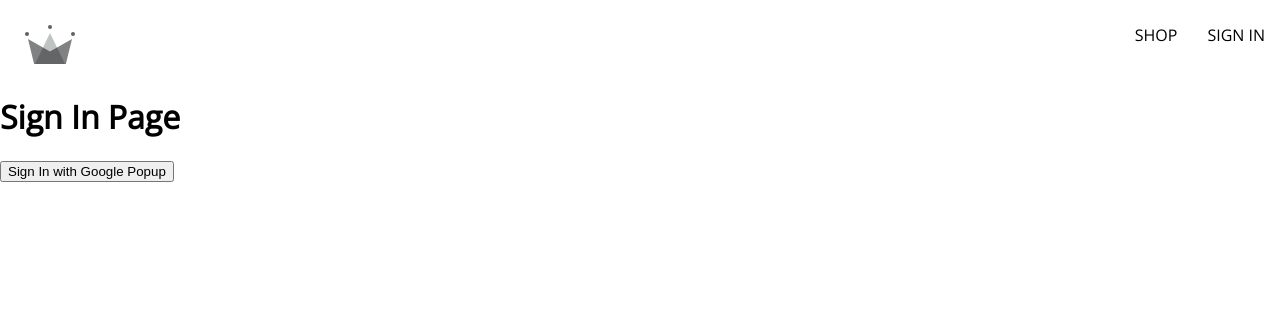
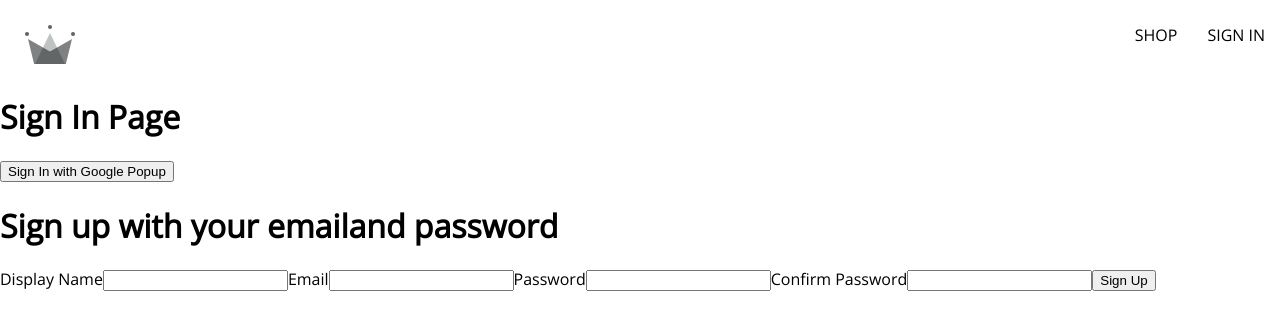
Before and after one commit to brakwaku/ntoma, a React (Create React App) app: page /shop in a window 1280 px wide. Shown: the top 330 px of the page. Built offline with nearby package versions, Linux system fonts and the light colour scheme; a web font is replaced by a local one.

Commit message:
Add initail sign up form

```diff
--- /dev/null
+++ b/src/components/sign-up-form/sign-up-form.component.jsx
@@ -0,0 +1,42 @@
+import { useState } from "react";
+
+const defaultFormFields = {
+    displayName: '',
+    email: '',
+    password: '',
+    confirmPassword: '',
+};
+
+const SignupForm = () => {
+    const [formFields, setFormFields] = useState(defaultFormFields);
+    const { displayName, email, password, confirmPassword } = formFields;
+
+    const handleChange = (e) => {
+        const { name, value } = e.target;
+
+        setFormFields({...formFields, [name]: value});
+    };
+
+    return (
+        <div>
+            <h1>Sign up with your emailand password</h1>
+            <form onSubmit={() => { }}>
+                <label>Display Name</label>
+                <input type="text" value={displayName} name="displayName" required onChange={handleChange} />
+
+                <label>Email</label>
+                <input type="email" value={email} name="email" required onChange={handleChange} />
+
+                <label>Password</label>
+                <input type="password" value={password} name="password" required onChange={handleChange} />
+
+                <label>Confirm Password</label>
+                <input type="password" value={confirmPassword} name="confirmPassword" required onChange={handleChange} />
+
+                <button type="submit">Sign Up</button>
+            </form>
+        </div>
+    )
+}
+
+export default SignupForm
--- a/src/routes/sign-in/sign-in.component.jsx
+++ b/src/routes/sign-in/sign-in.component.jsx
@@ -6,6 +6,8 @@
     // signInWithGoogleRedirect,
     createUserDocumentFromAuth,
 } from "../../utils/firebase/firebase.utls";
+
+import SignupForm from "../../components/sign-up-form/sign-up-form.component";
 
 const SignIn = () => {
     // useEffect(async () => {
@@ -25,6 +27,7 @@
         <div>
             <h1>Sign In Page</h1>
             <button onClick={logGooglePopupUser}>Sign In with Google Popup</button>
+            <SignupForm />
             {/* <button onClick={signInWithGoogleRedirect}>Sign In with Google Redirect</button> */}
         </div>
     )
```
